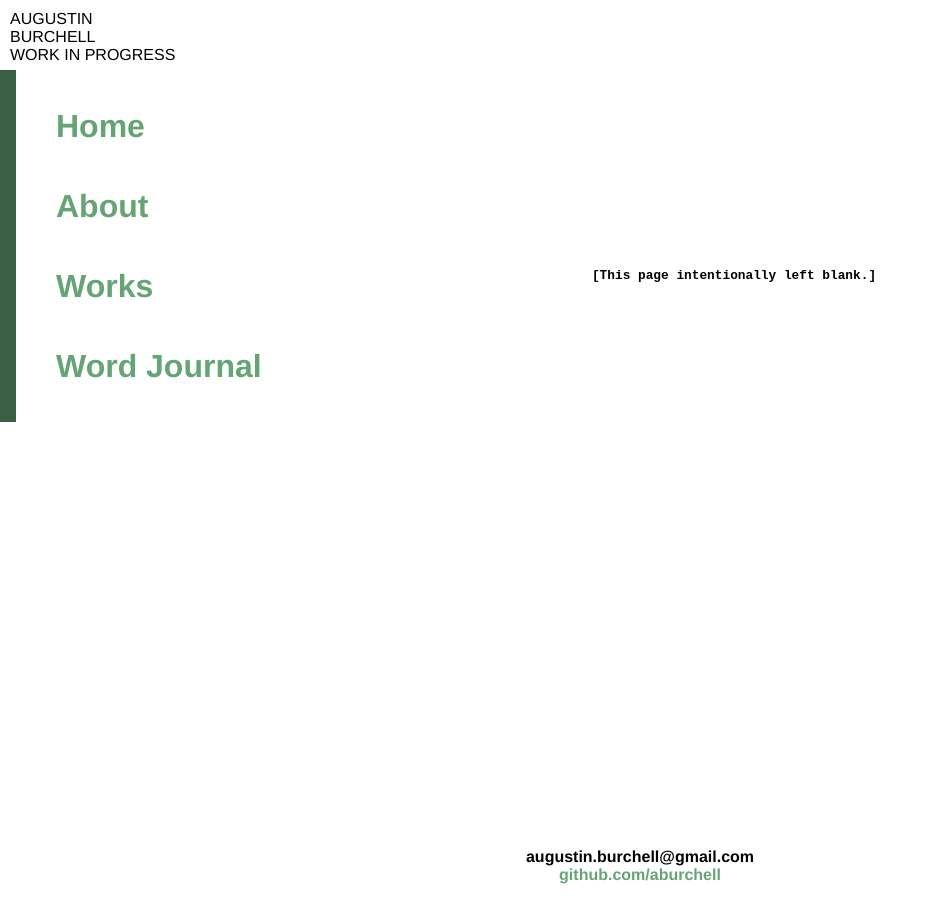
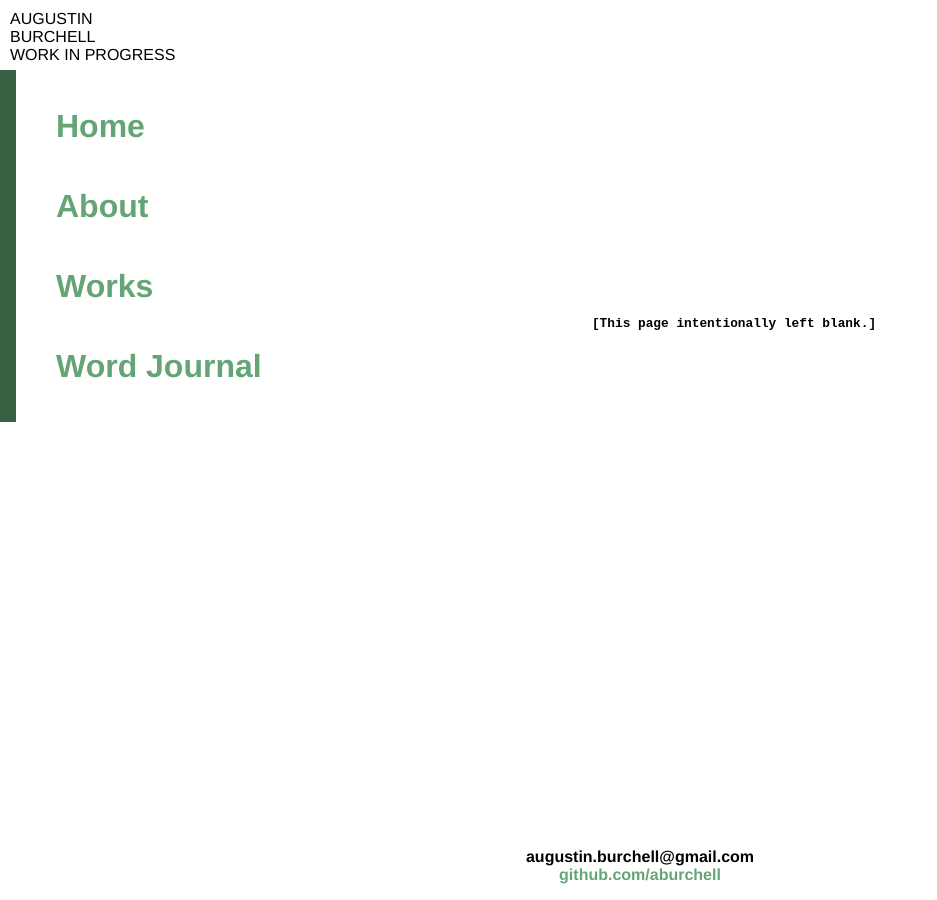
Before and after one commit to aburchell/aburchell.github.io, a Jekyll site: the page built from index.html, in a window 1280 px wide. Shown: the whole page, without its empty margins (0-937 px from the left). Built offline with Jekyll 4.4.1, drawn with Linux system fonts in a browser that asks for light colours.

Commit message:
Make container smaller

```diff
--- a/css/main.css
+++ b/css/main.css
@@ -40,6 +40,9 @@
 .container{
     grid-area: content;
     overflow: auto;
+    max-height: 50%;
+    margin-top: 15%;
+    margin-bottom: 15%;
 /*    align-self: stretch;*/
 }
 
```
